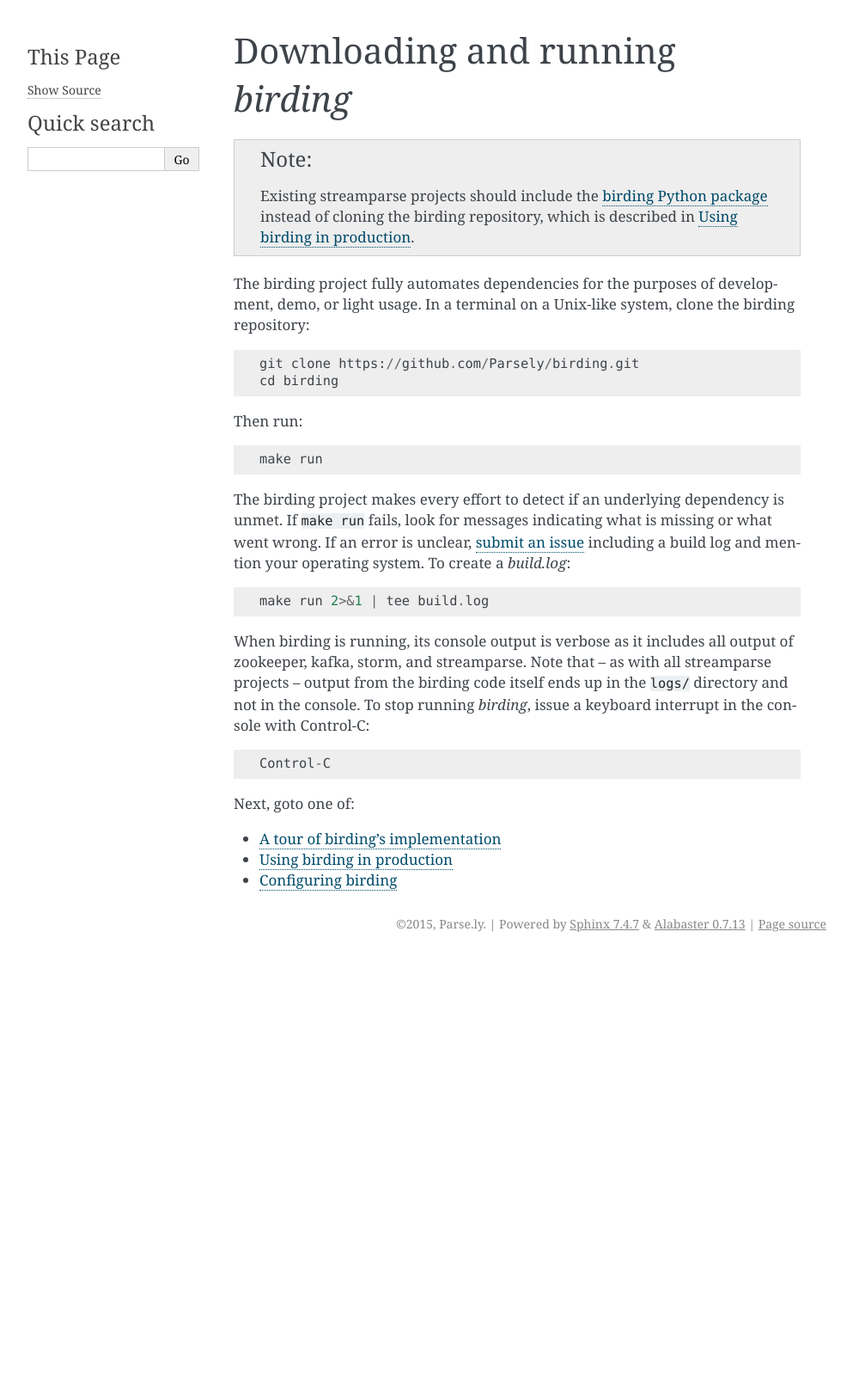
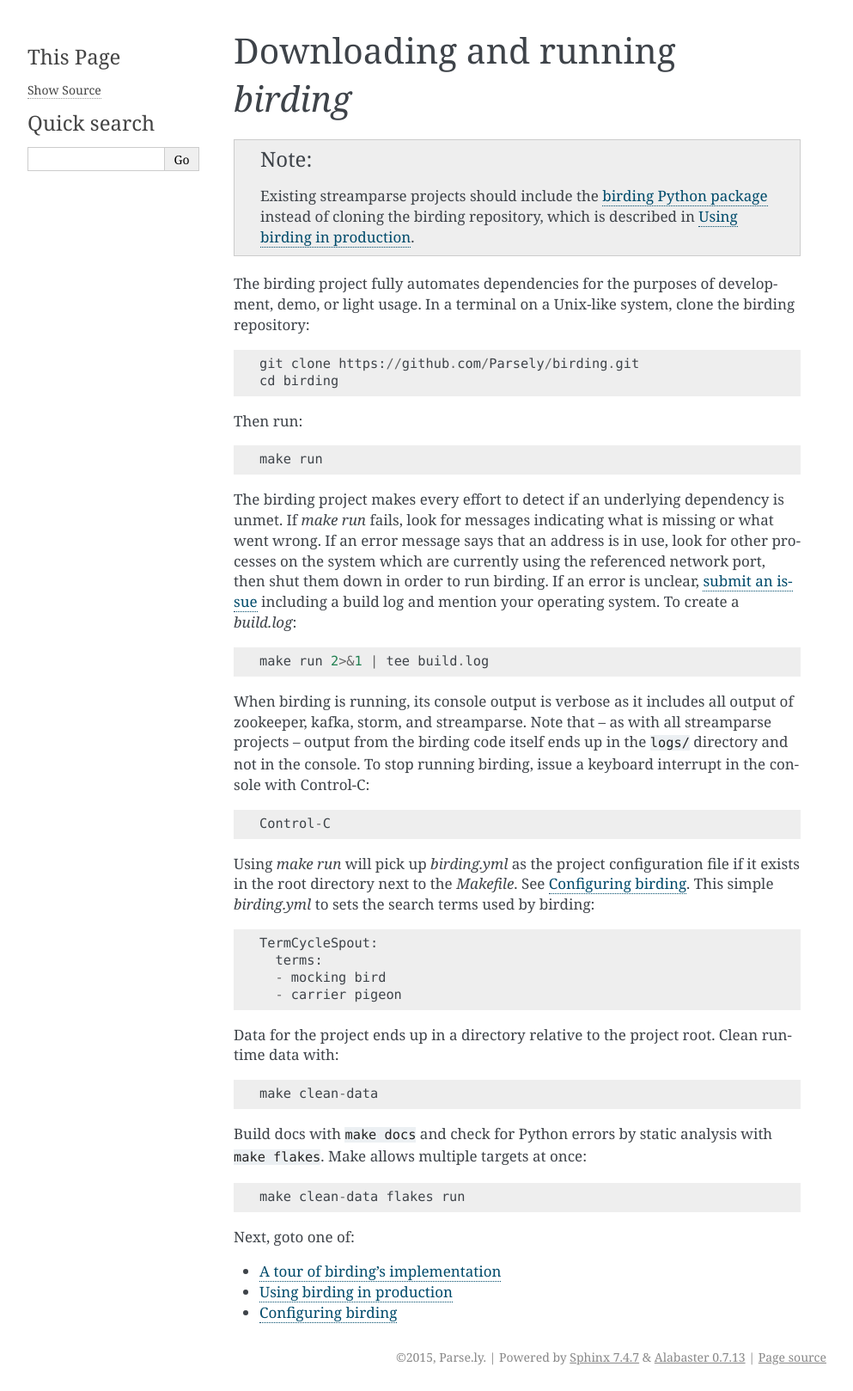
Before and after one commit to Parsely/birding, a Sphinx documentation site: the page built from docs/solo.rst, in a window 1280 px wide. Shown: the whole page at 86% size, without its empty margins (148-1141 px from the left). Built offline with Sphinx 7.4.7, drawn with Linux system fonts in a browser that asks for light colours; before the commit the page ends 1114 px from its top, so only the background shows below that.

```diff
--- a/docs/solo.rst
+++ b/docs/solo.rst
@@ -21,20 +21,41 @@ Then run::
     make run
 
 The birding project makes every effort to detect if an underlying dependency is
-unmet. If ``make run`` fails, look for messages indicating what is missing or
-what went wrong. If an error is unclear, `submit an issue
-<https://github.com/Parsely/birding/issues>`_ including a build log and mention
-your operating system. To create a `build.log`::
+unmet. If `make run` fails, look for messages indicating what is missing or
+what went wrong. If an error message says that an address is in use, look for
+other processes on the system which are currently using the referenced network
+port, then shut them down in order to run birding. If an error is unclear,
+`submit an issue <https://github.com/Parsely/birding/issues>`_ including a
+build log and mention your operating system. To create a `build.log`::
 
     make run 2>&1 | tee build.log
 
 When birding is running, its console output is verbose as it includes all
 output of zookeeper, kafka, storm, and streamparse. Note that -- as with all
 streamparse projects -- output from the birding code itself ends up in the
-``logs/`` directory and not in the console. To stop running `birding`, issue a
+``logs/`` directory and not in the console. To stop running birding, issue a
 keyboard interrupt in the console with Control-C::
 
     Control-C
+
+Using `make run` will pick up `birding.yml` as the project configuration file
+if it exists in the root directory next to the `Makefile`. See :ref:`config`.
+This simple `birding.yml` to sets the search terms used by birding::
+
+    TermCycleSpout:
+      terms:
+      - mocking bird
+      - carrier pigeon
+
+Data for the project ends up in a directory relative to the project root. Clean
+runtime data with::
+
+    make clean-data
+
+Build docs with ``make docs`` and check for Python errors by static analysis
+with ``make flakes``. Make allows multiple targets at once::
+
+    make clean-data flakes run
 
 Next, goto one of:
 
```
Also changed, not shown: README.rst (+7 -3 lines).
